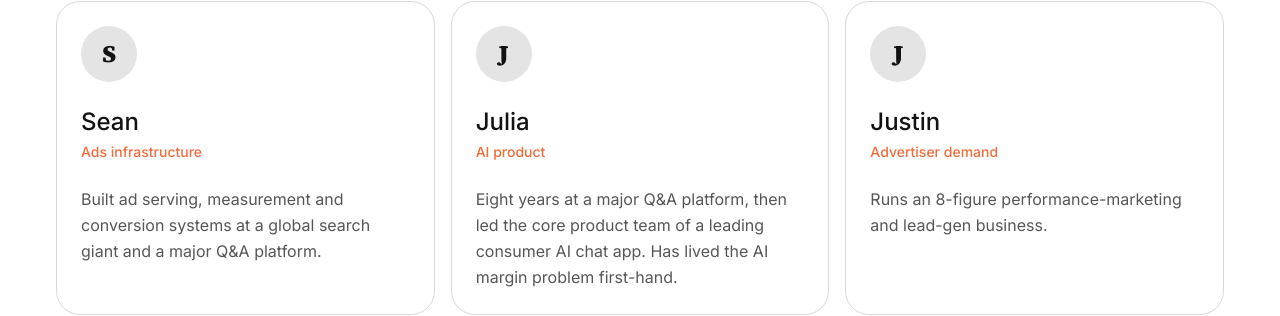
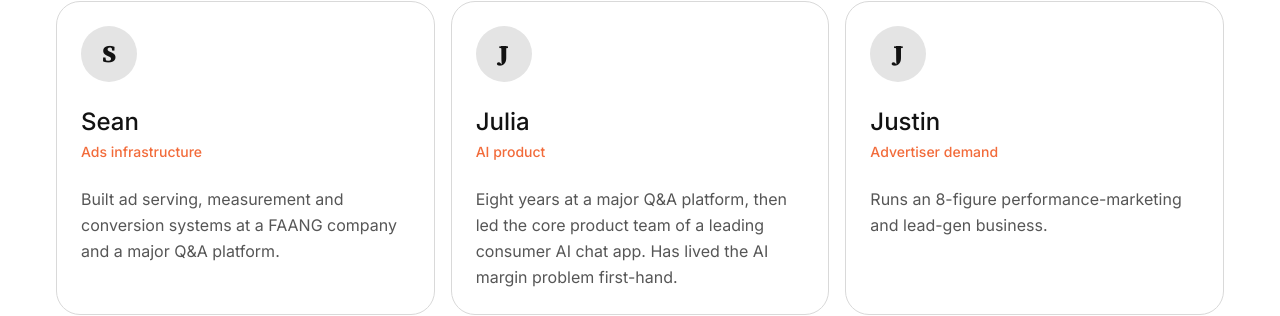
Before and after one commit to Operational-Intelligence-Inc/revmaxx, a Next.js app: page / in a window 1280 px wide. Shown: the part 3773-4089 px from the top of the page. Built offline with nearby package versions, Linux system fonts and the light colour scheme; no server answers; a web font is replaced by a local one.

Commit message:
Replace search giant reference with "a FAANG company" in team bio

```diff
--- a/components/concept/landing/shared.tsx
+++ b/components/concept/landing/shared.tsx
@@ -5,7 +5,7 @@ export const TEAM = [
   {
     name: 'Sean',
     role: 'Ads infrastructure',
-    bio: 'Built ad serving, measurement and conversion systems at a global search giant and a major Q&A platform.',
+    bio: 'Built ad serving, measurement and conversion systems at a FAANG company and a major Q&A platform.',
   },
   {
     name: 'Julia',
```
